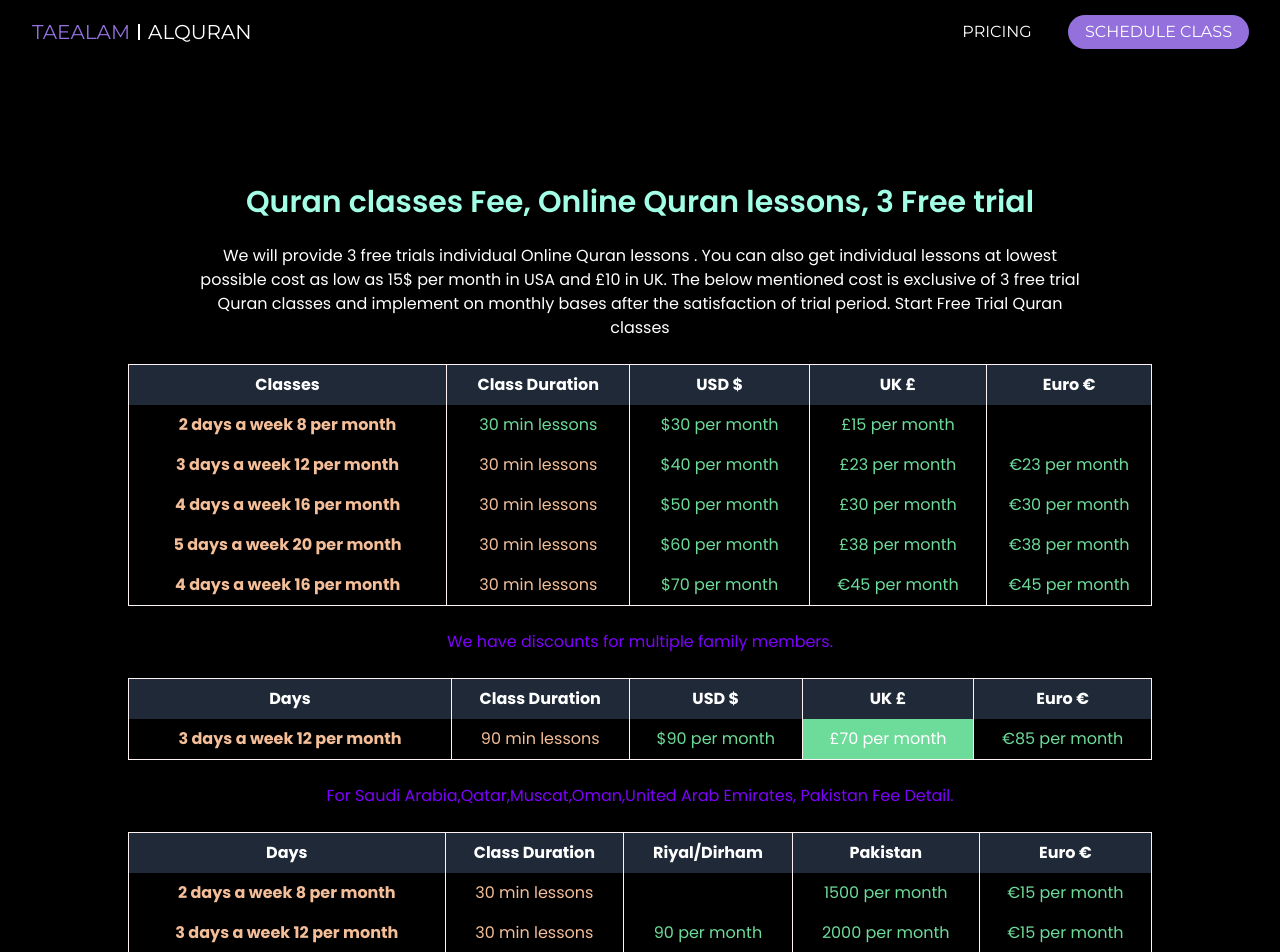
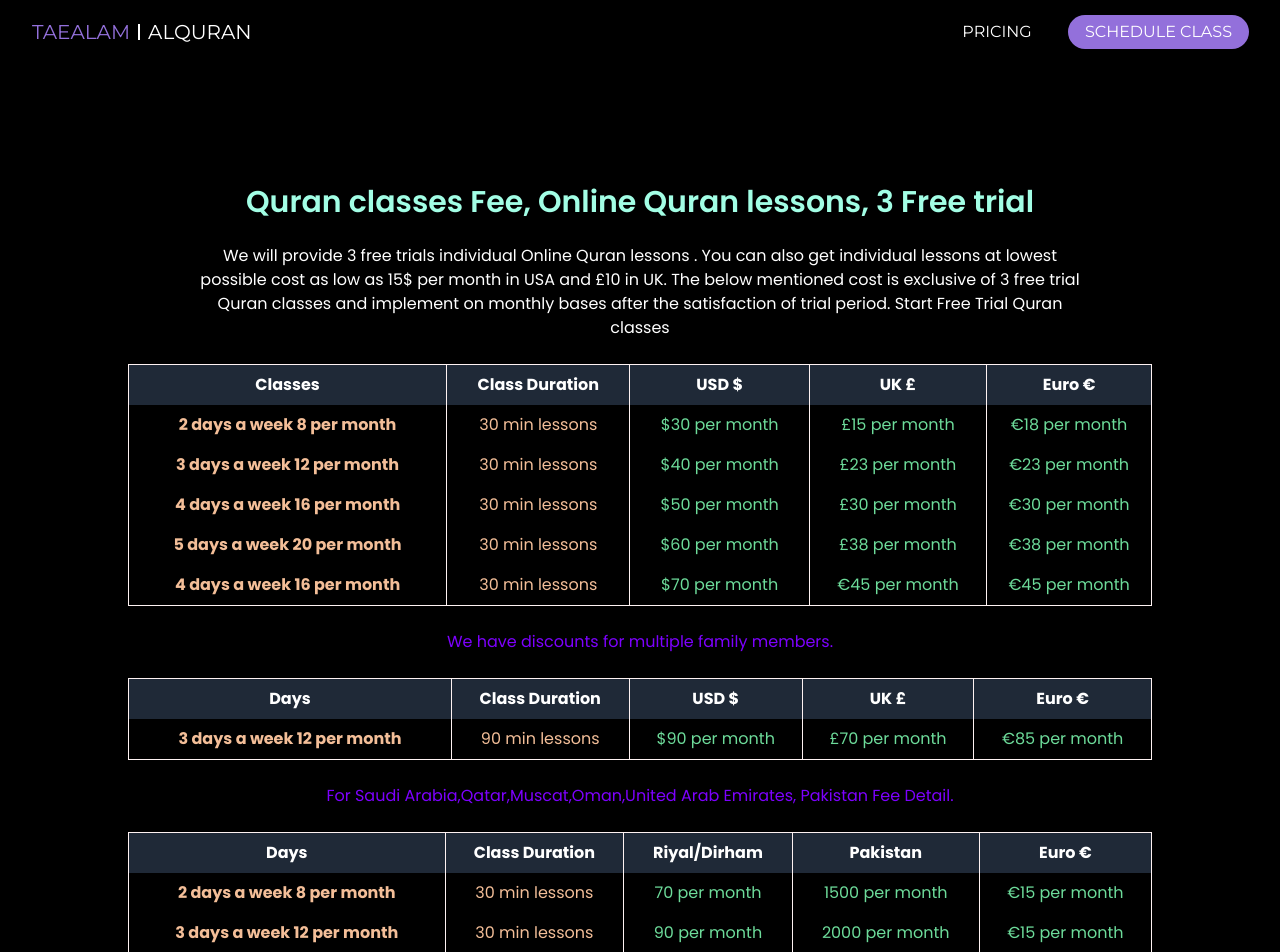
Before and after one commit to Bilalkhan4086/learn_quran, a Next.js app: page /fee-structure in a window 1280 px wide. Shown: the top 952 px of the page. Built offline with nearby package versions, Linux system fonts and the light colour scheme.

Commit message:
ui fixes

```diff
--- a/app/fee-structure/page.tsx
+++ b/app/fee-structure/page.tsx
@@ -38,7 +38,7 @@ const FeeStructure = () => {
               <th className="border-r-[1px] p-2 border-red-50  text-kaizenred" scope="row">
                 2 days a week 8 per month
               </th>
-              <td className="border-r-[1px] p-2 border-red-50 text-kaizengreen">
+              <td className="border-r-[1px] p-2 border-red-50 text-kaizenred">
                 30 min lessons
               </td>
               <td className="border-r-[1px] p-2 border-red-50 text-kaizengreen">
@@ -47,7 +47,7 @@ const FeeStructure = () => {
               <td className="border-r-[1px] p-2 border-red-50 text-kaizengreen">
                 £15 per month
               </td>
-              <td>€18 per month</td>
+              <td className="text-kaizengreen">€18 per month</td>
             </tr>
             <tr>
               <th className="border-r-[1px] p-2 border-red-50 text-kaizenred" scope="row">
@@ -148,7 +148,7 @@ const FeeStructure = () => {
               <td className="border-r-[1px] py-2 border-red-50 text-kaizengreen">
                 $90 per month
               </td>
-              <td className="border-r-[1px] py-2 border-red-50 bg-kaizengreen">
+              <td className="border-r-[1px] py-2 border-red-50 text-kaizengreen">
                 £70 per month
               </td>
               <td className="text-kaizengreen">€85 per month</td>
@@ -187,7 +187,7 @@ const FeeStructure = () => {
               <td className="border-r-[1px] p-2 border-red-50 text-kaizenred">
                 30 min lessons
               </td>
-              <td className="border-r-[1px] p-2 border-red-50">70 per month</td>
+              <td className="border-r-[1px] p-2 border-red-50 text-kaizengreen">70 per month</td>
               <td className="border-r-[1px] p-2 border-red-50 text-kaizengreen">
                 1500 per month
               </td>
@@ -230,7 +230,7 @@ const FeeStructure = () => {
               <td className="border-r-[1px] p-2 border-red-50 text-kaizenred">
                 30 min lessons
               </td>
-              <td className="border-r-[1px] p-2 border-red-50">
+              <td className="border-r-[1px] p-2 border-red-50 text-kaizengreen">
                 115 per month
               </td>
               <td className="border-r-[1px] p-2 border-red-50 text-kaizengreen">
```
